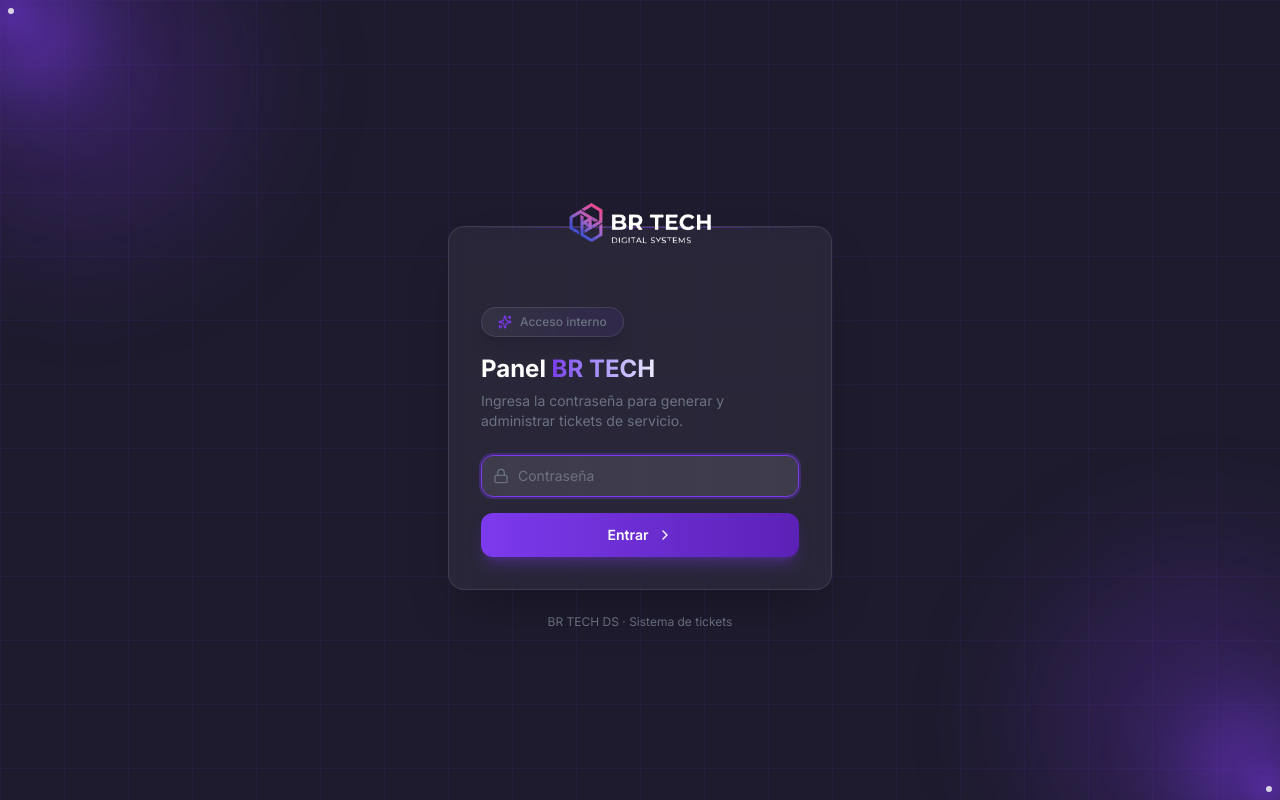
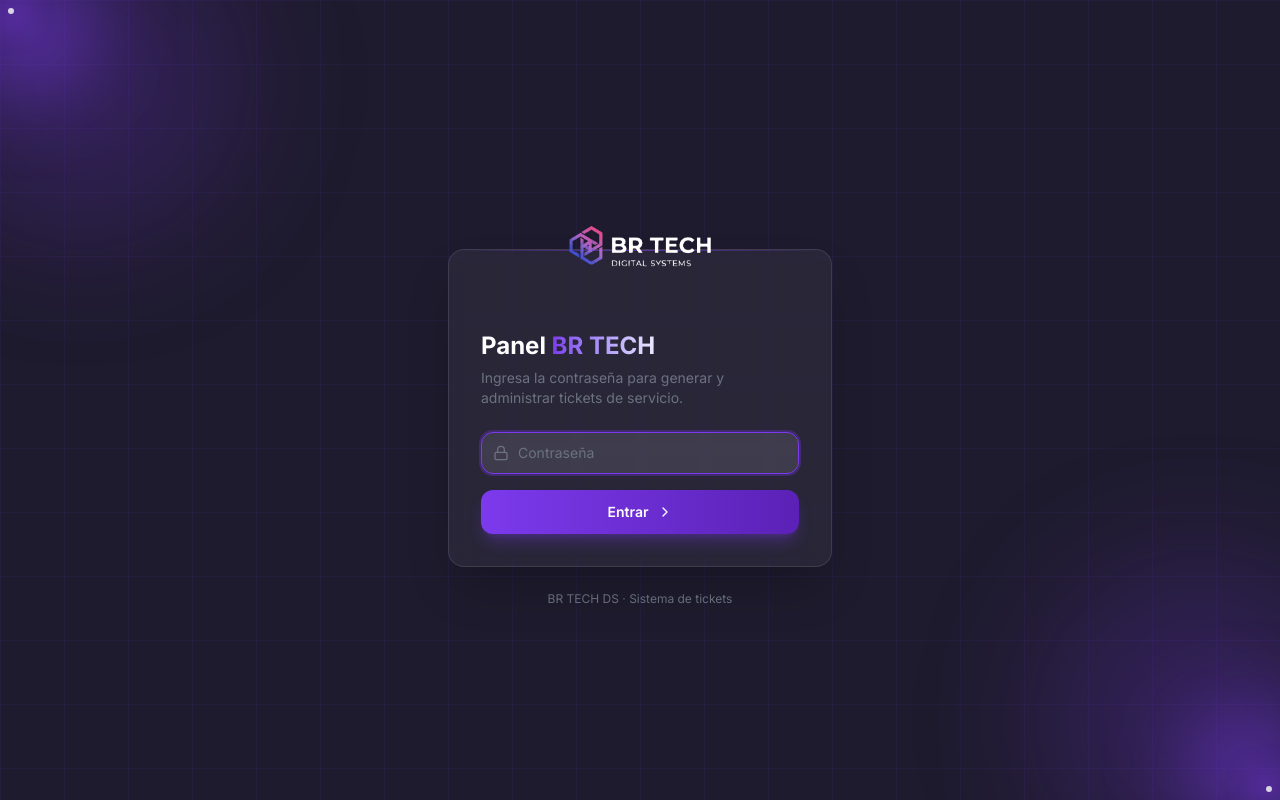
Before and after one commit to CESARBR2025/brtechsite, a Next.js app: page /panel/login in a window 1280 px wide. Built offline with nearby package versions, Linux system fonts and the light colour scheme.

Commit message:
feat(ui): quitar badge "Acceso interno" del login
Co-Authored-By: Claude Sonnet 5 <noreply@anthropic.com>

```diff
--- a/src/app/(panel)/panel/login/page.tsx
+++ b/src/app/(panel)/panel/login/page.tsx
@@ -1,6 +1,5 @@
 import { Suspense } from "react"
 import Image from "next/image"
-import { Sparkles } from "lucide-react"
 import { FormularioLogin } from "./formulario-login"
 
 export default function PaginaLogin() {
@@ -34,12 +33,7 @@ export default function PaginaLogin() {
             className="absolute left-1/2 top-0 h-24 w-auto -translate-x-1/2 -translate-y-1/2"
           />
 
-          <div className="inline-flex items-center gap-2 rounded-full border border-white/10 bg-gradient-to-r from-white/5 to-primary/10 px-4 py-1.5 text-xs font-medium text-text-muted shadow-lg">
-            <Sparkles className="h-3.5 w-3.5 text-primary" />
-            Acceso interno
-          </div>
-
-          <h1 className="mt-4 text-2xl font-bold text-white">
+          <h1 className="text-2xl font-bold text-white">
             Panel{" "}
             <span className="bg-gradient-to-r from-primary to-primary-light bg-clip-text text-transparent">
               BR TECH
```
